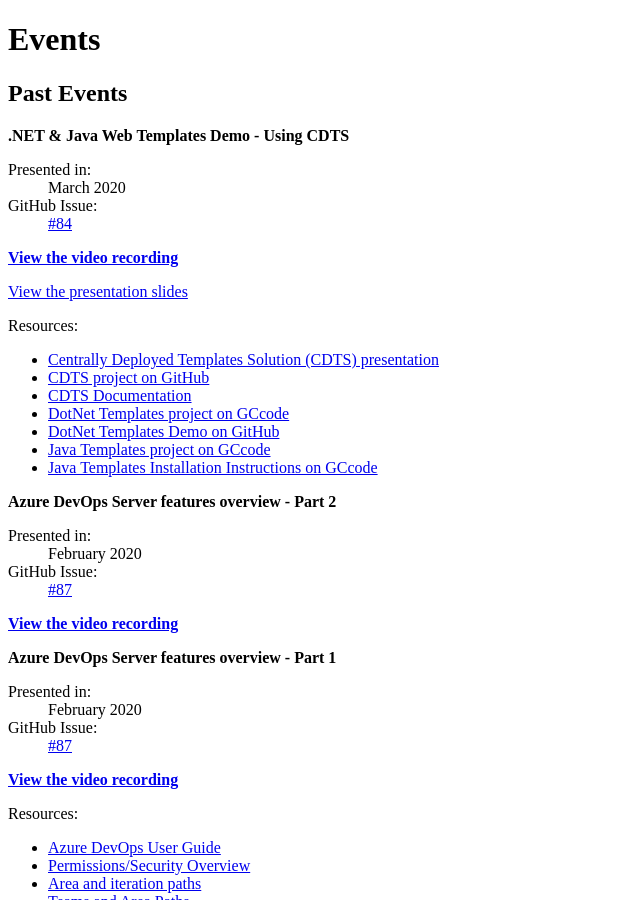
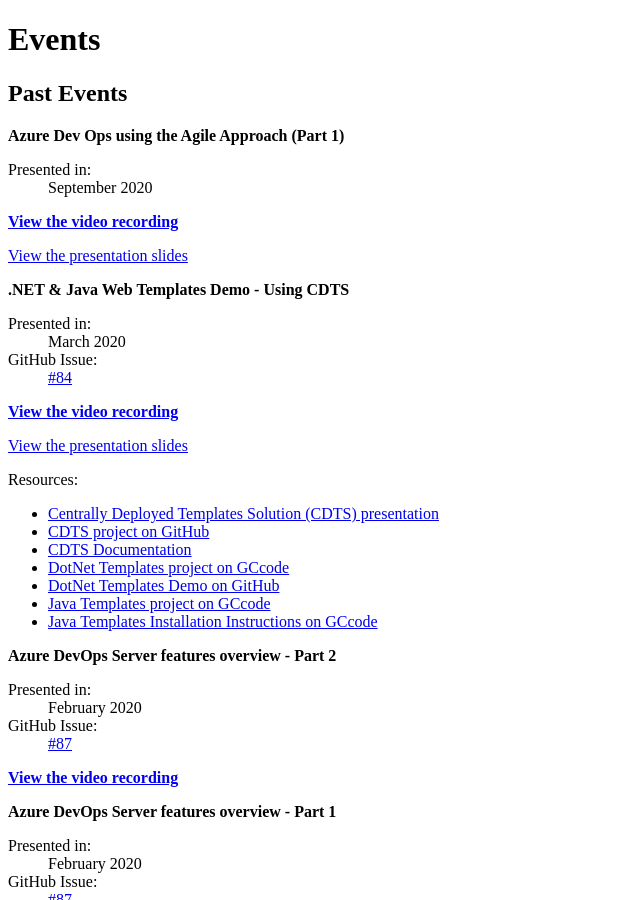
Before and after one commit to esdc-devcop/esdc-devcop.github.io, a Jekyll site: the page built from _pages/events.md, in a window 1280 px wide and 900 px high. Shown: the whole window, without its empty margins (0-640 px from the left). Built offline with Jekyll 4.4.1, drawn with Linux system fonts in a browser that asks for light colours; comment, search, counter and statistics services are not loaded; some of the changed text lies outside the part shown.

Commit message:
Update events.yml

```diff
--- a/_data/events.yml
+++ b/_data/events.yml
@@ -1,5 +1,5 @@
 dates:
-  - September 16, 2020 at 10h00 AM EST.
+  - September 22, 2020 at 10h00 AM EST.
 
 #  next:
 #  topic: .NET & Java Web Templates Demo - Using CDTS
@@ -9,6 +9,11 @@
 #  part2: n/a
 
 past:
+  - month: September 2020
+    topic: Azure Dev Ops using the Agile Approach (Part 1)
+    recording: https://gts-ee.webex.com/recordingservice/sites/gts-ee/recording/playback/1a102b67db654fd382e0632cc8eab1f3
+    presentation: https://github.com/esdc-devcop/presentations/blob/master/DevCop%20-%20ADO.pptx
+
   - month: March 2020
     topic: .NET & Java Web Templates Demo - Using CDTS
     id: 84
```
